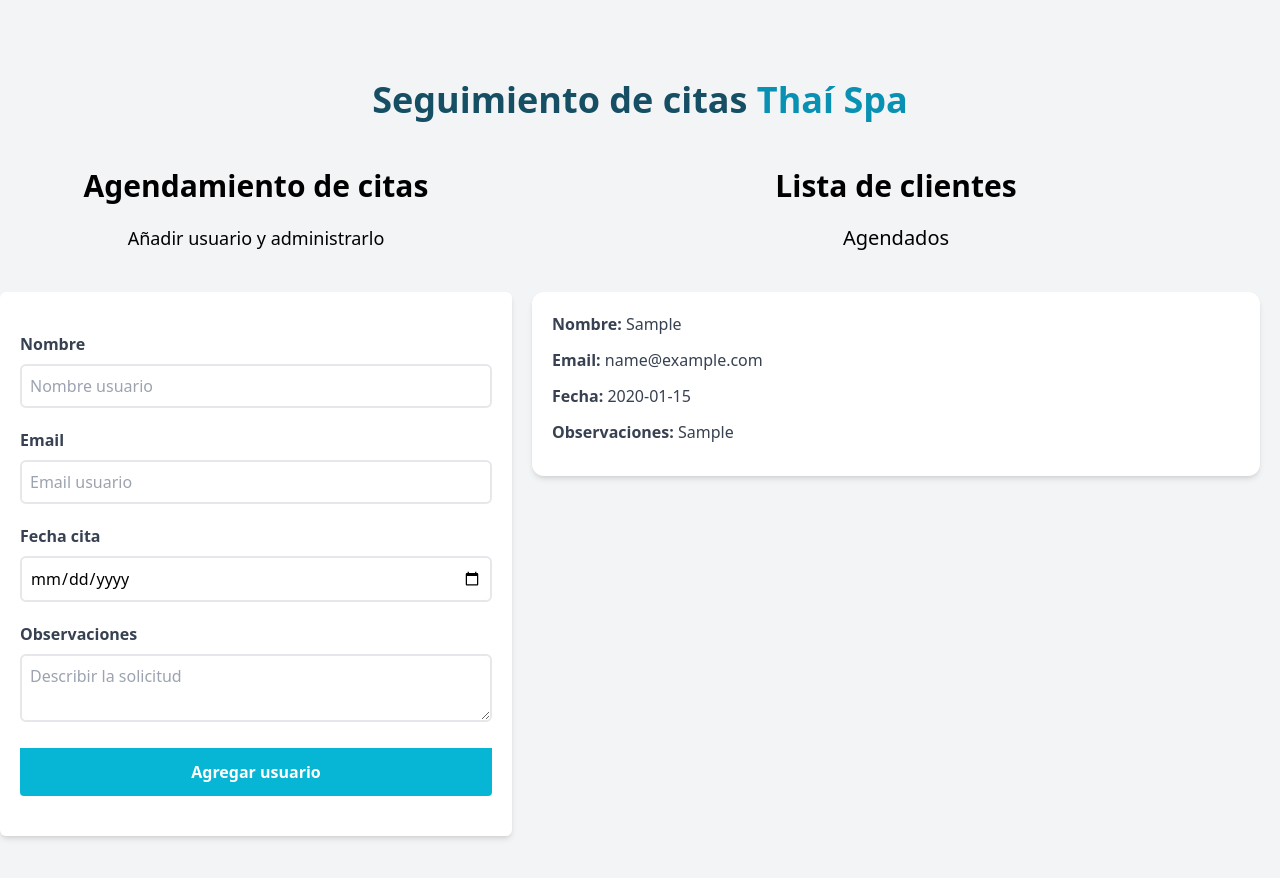
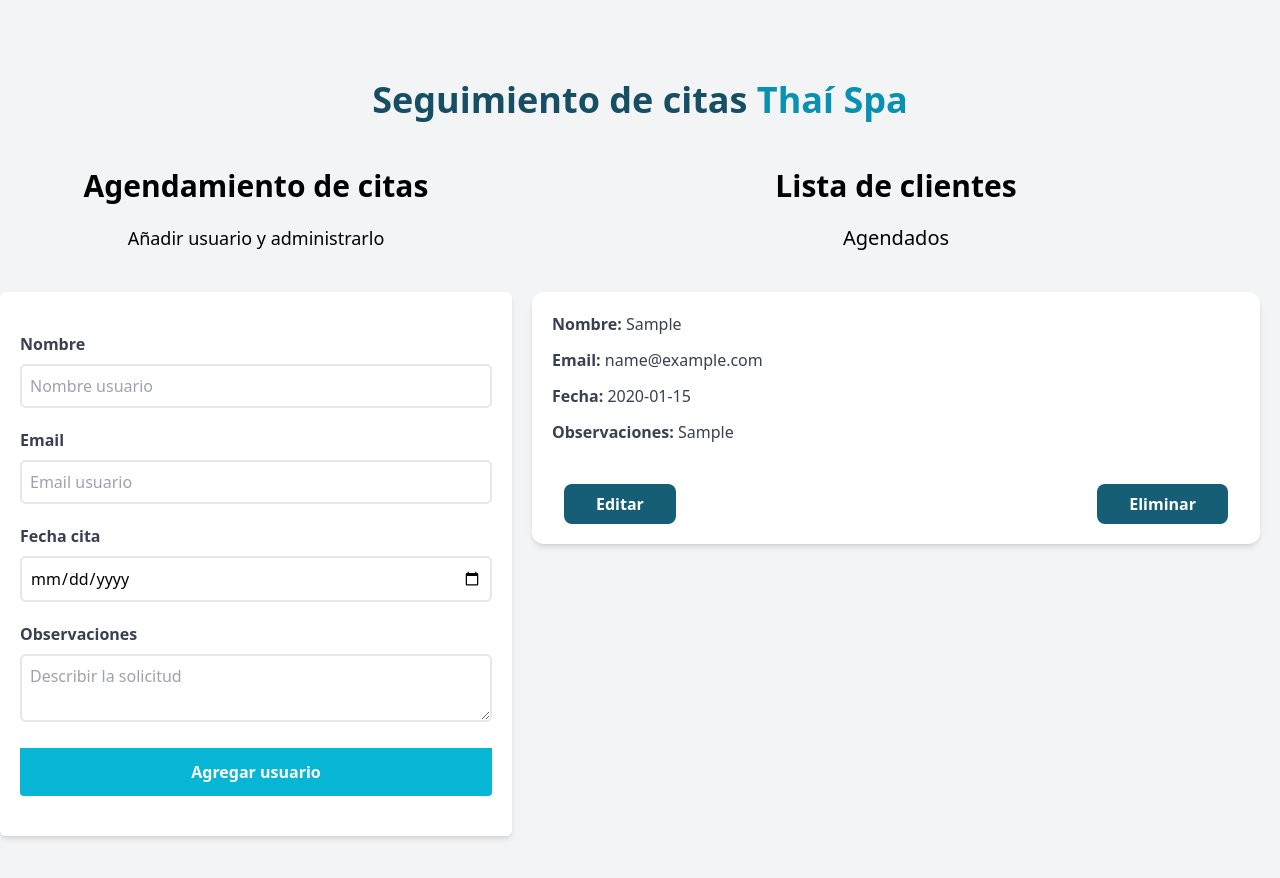
Before and after one commit to lkguevara/administrador-citas, a React (Vite) app: page / in a window 1280 px wide. Both pictures are taken after typing "Sample", "name@example.com", "2020-01-15", "Sample" into the empty fields and a click on the input "Agregar usuario". Shown: the top 878 px of the page. Built offline with nearby package versions, Linux system fonts and the light colour scheme.

Commit message:
creando botones editar y eliminar

```diff
--- a/src/components/ListadoClientes.jsx
+++ b/src/components/ListadoClientes.jsx
@@ -26,7 +26,7 @@
         </>
       )
 
-       :
+      :
        <>
         <h2 className= "font-black text-3xl text-center mt-10 md:mt-0">
           No hay usuarios
--- a/src/components/Usuario.jsx
+++ b/src/components/Usuario.jsx
@@ -19,6 +19,18 @@
       Observaciones: {""}
         <span className= "font-normal" >{usuario.observacion}</span>
     </p>
+
+    <div className="flex justify-between mt-10">
+      <button
+        type="button"
+        className = "bg-cyan-800 py-2 px-8 mx-3 text-white font-bold rounded-lg hover:bg-cyan-700 cursor-pointer transition-all"
+      >Editar</button>
+
+      <button
+        type="button"
+        className = "bg-cyan-800 py-2 px-8 mx-3 text-white font-bold rounded-lg hover:bg-cyan-700 cursor-pointer transition-all"
+      >Eliminar</button>
+    </div>
   </div>
   )
 
```
